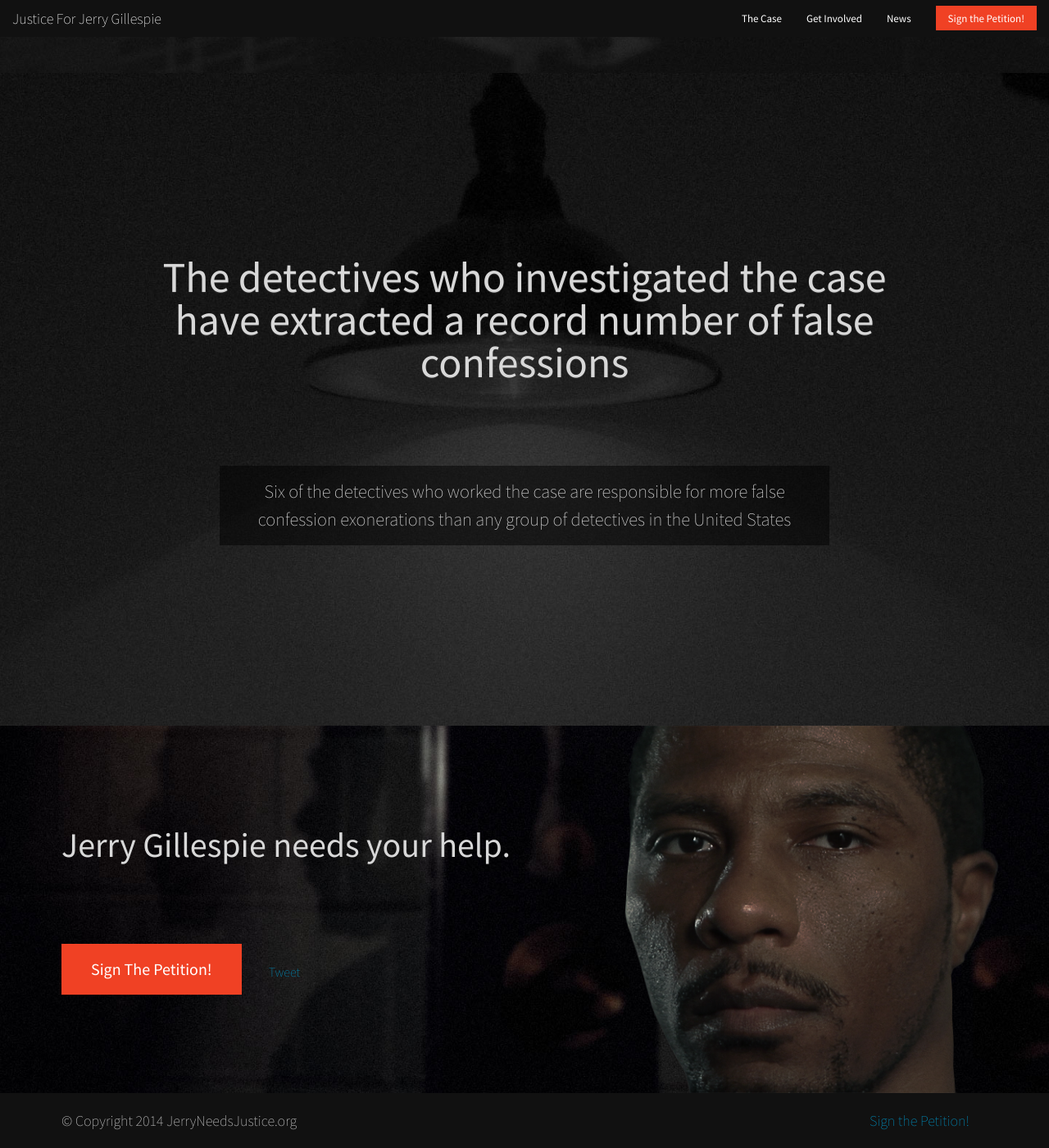
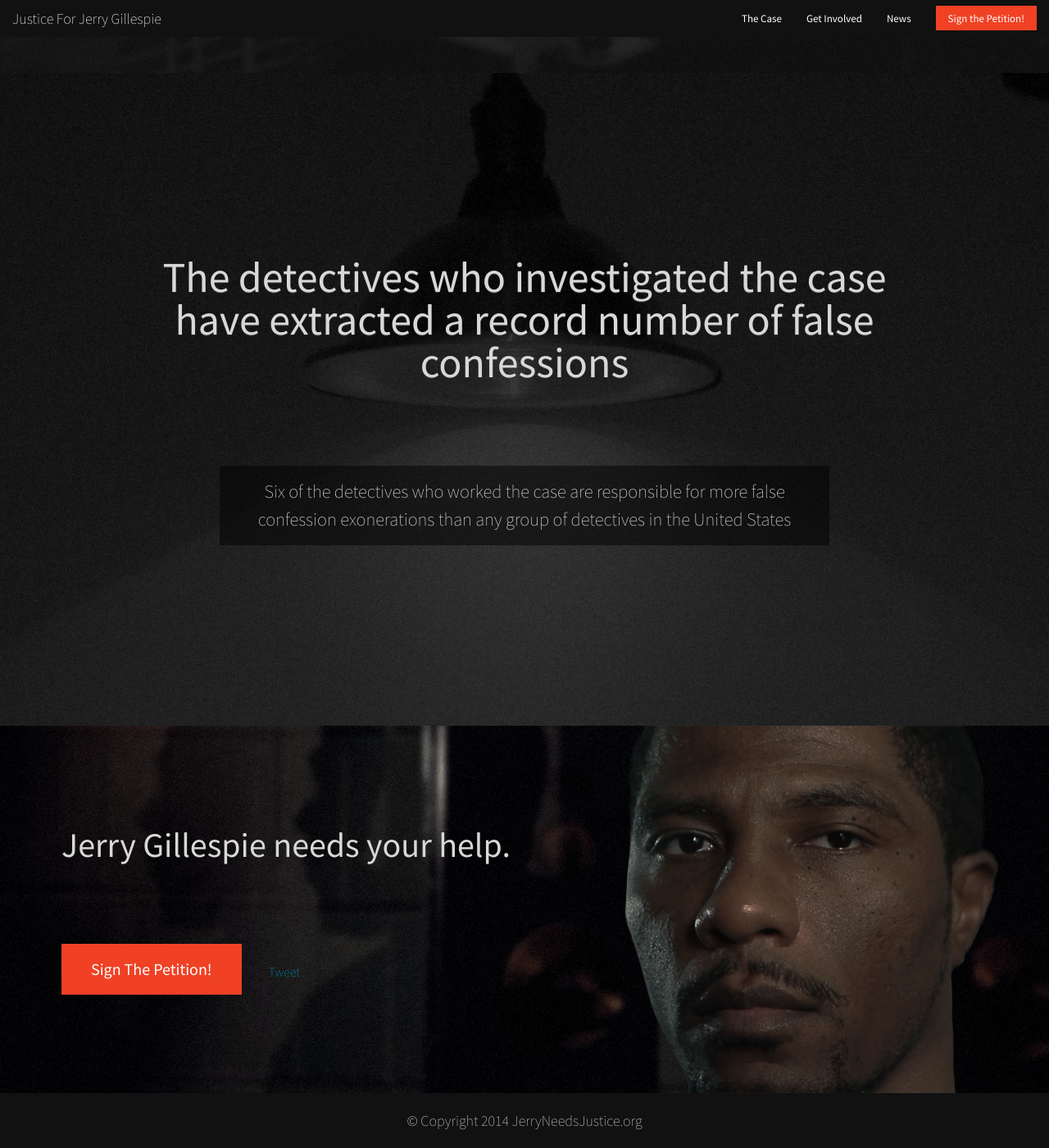
Before and after one commit to eddywashere/jnj, a Jekyll site: the page built from index.html, in a window 1280 px wide and 1400 px high, scrolled down 7456 px. Shown: the whole window at 82% size. Built offline with Jekyll 4.4.1, drawn with Linux system fonts in a browser that asks for light colours; nearby versions of some CDN libraries; comment, search, counter and statistics services are not loaded.

Commit message:
updating footer

```diff
--- a/_layouts/default.html
+++ b/_layouts/default.html
@@ -78,25 +78,10 @@
 
     <footer class="footer">
       <div class="row">
-        <div class="medium-12 columns">
+        <div class="medium-12 columns text-center">
           <div class="row">
-            <div class="medium-6 columns">
+            <div class="medium-6 columns small-centered">
               <p>© Copyright 2014 JerryNeedsJustice.org</p>
-            </div>
-
-            <div class="medium-6 columns">
-              <ul class="show-for-small-only no-bullet">
-                <li class="divider"></li>
-                <li><a href="#">Main Item 1</a></li>
-                <li class="divider"></li>
-                <li><a href="#">Main Item 2</a></li>
-                <li class="divider"></li>
-                <li class="has-form"><a href="http://chn.ge/1novTNr" class="small button" style="margin-bottom: 0;">Sign Petition</a></li>
-              </ul>
-              <ul class="inline-list right hide-for-small-only">
-                <li class="divider"></li>
-                <li><a href="http://chn.ge/1novTNr">Sign the Petition!</a></li>
-              </ul>
             </div>
           </div>
         </div>
--- a/scss/_custom.scss
+++ b/scss/_custom.scss
@@ -33,6 +33,10 @@ strong {
 .social-share-group {
   display: inline-block;
   padding: 20px 0;
+
+  .fb-share-button {
+    display: inline !important;
+  }
 }
 
 .page {
```
Also changed, not shown: css/style.css.
